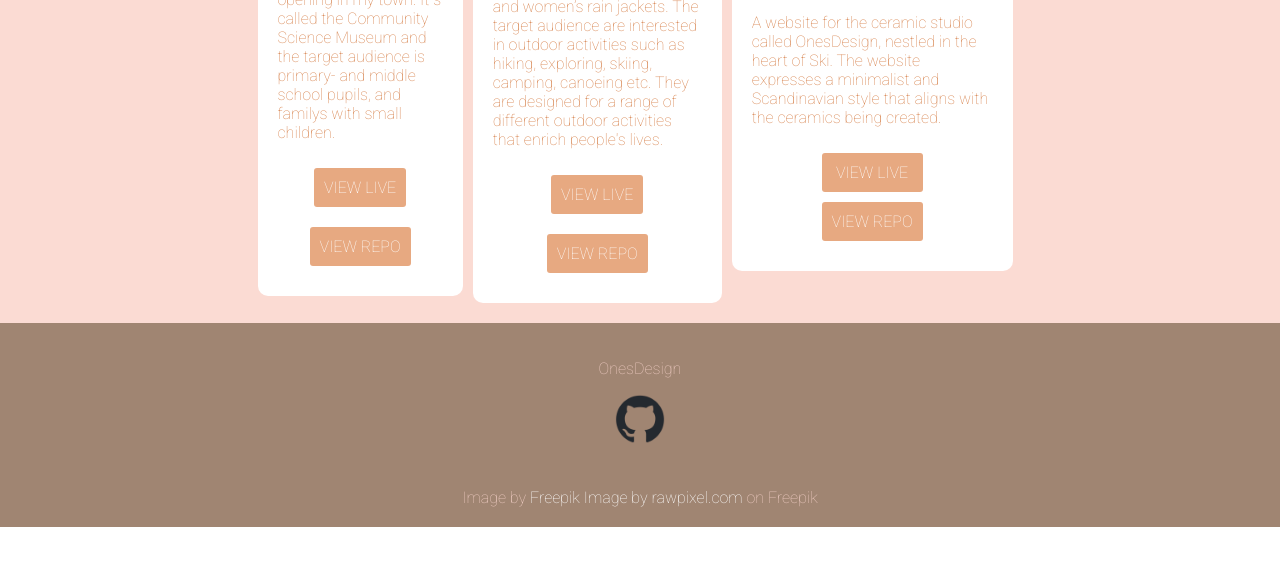
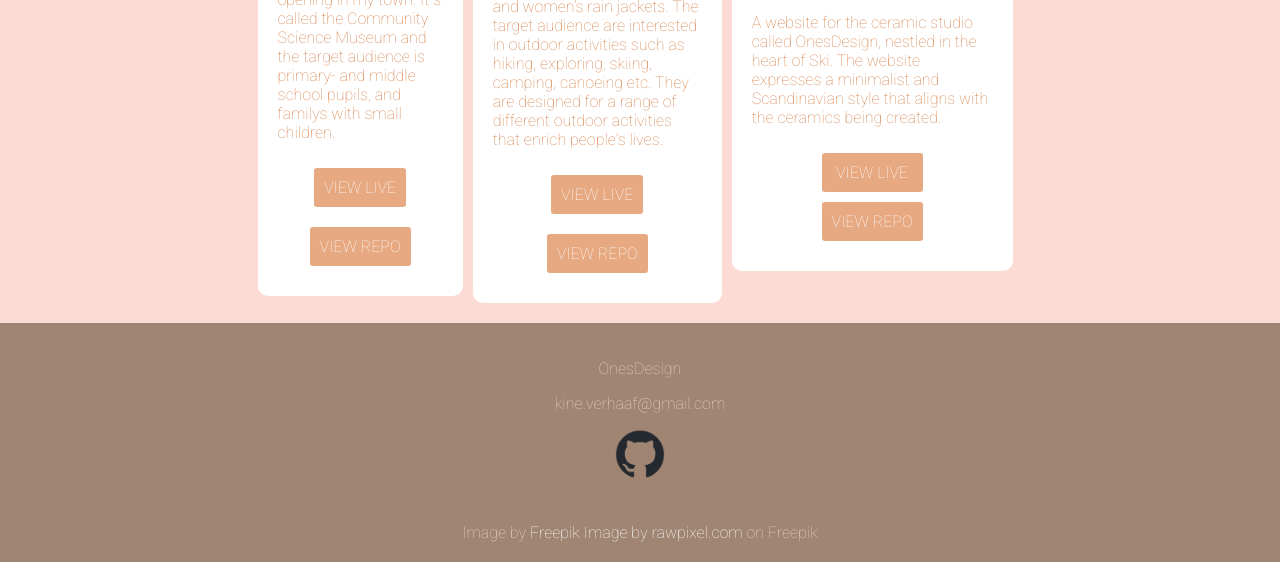
Before and after one commit to KineOnes/Portfolio_Kine-Ones, a plain HTML site: page index.html in a window 1280 px wide. Shown: the part 1365-1927 px from the top of the page. Before the commit the page ends 1892 px from the top, so only its background shows below. Drawn offline with Linux system fonts and the light colour scheme.

Commit message:
added email in footer

```diff
--- a/index.html
+++ b/index.html
@@ -167,6 +167,7 @@
 <footer>
   <div id="contact" class="footerText">
     <p>OnesDesign</p>
+    <p>kine.verhaaf@gmail.com</p>
     <a href="https://github.com/KineOnes">
     <img class="githubLogo" src="images/github-mark.png" alt="github logo">
     </a>
```
